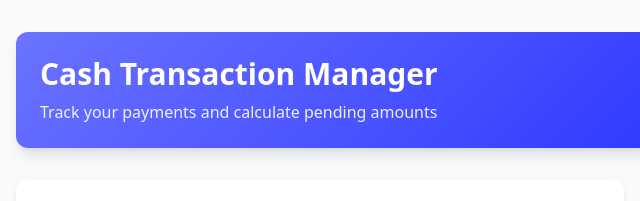
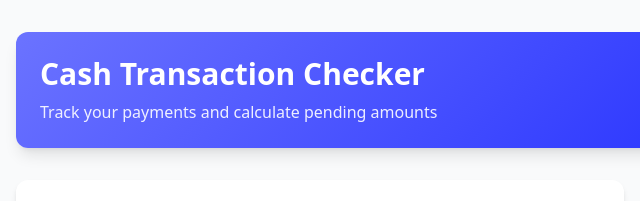
Before and after one commit to abdulrehman9988/Cash-transaction-checker, a plain HTML site: page index.html in a window 1280 px wide. Shown: the top 201 px of the page, 0-640 px from the left. Drawn offline with nearby package versions, Linux system fonts and the light colour scheme.

Commit message:
Update index.html

```diff
--- a/index.html
+++ b/index.html
@@ -84,7 +84,7 @@
         <header class="gradient-bg text-white rounded-xl p-4 sm:p-6 mb-4 sm:mb-8 shadow-lg">
             <div class="flex justify-between items-center">
                 <div>
-                    <h1 class="text-3xl font-bold">Cash Transaction Manager</h1>
+                    <h1 class="text-3xl font-bold">Cash Transaction Checker</h1>
                     <p class="mt-2 opacity-90">Track your payments and calculate pending amounts</p>
                 </div>
                 <div class="bg-white/20 p-3 rounded-full">
```
